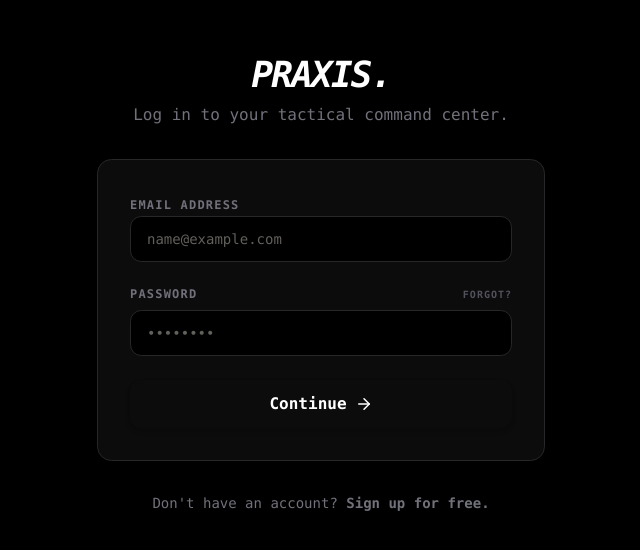
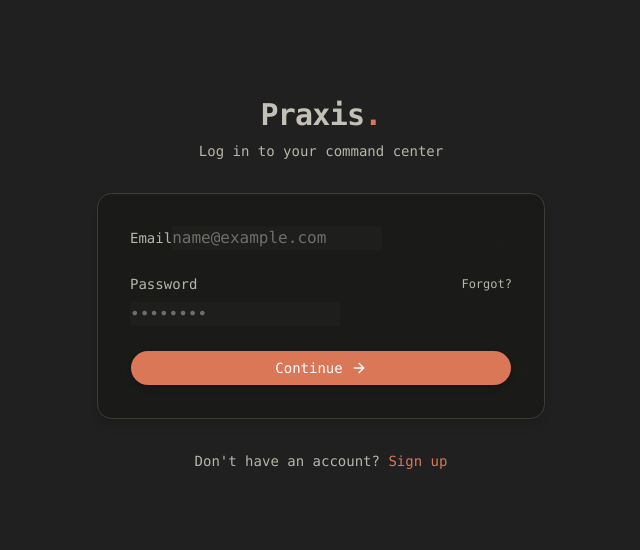
Before and after one commit to gangasingh007/Praxis, a Next.js app: page /login in a window 1280 px wide. Shown: the part 116-666 px from the top of the page, without its empty margins (319-959 px from the left). Built offline with nearby package versions, Linux system fonts and the light colour scheme; no server answers.

Commit message:
Ui updates

```diff
--- a/src/app/(auth)/login/page.tsx
+++ b/src/app/(auth)/login/page.tsx
@@ -4,6 +4,8 @@ import { useState } from "react";
 import { loginAction } from "@/actions/auth-actions";
 import Link from "next/link";
 import { ArrowRight, Loader2 } from "lucide-react";
+import { Button } from "@/components/ui/button";
+
 
 export default function LoginPage() {
   const [error, setError] = useState<string | null>(null);
@@ -20,62 +22,100 @@ export default function LoginPage() {
   }
 
   return (
-    <div className="min-h-screen flex items-center justify-center bg-black p-6">
+    <div className="min-h-screen flex items-center justify-center bg-background relative px-6">
+
+      {/* 🌌 Background Glow */}
+      <div className="absolute inset-0 -z-10 overflow-hidden">
+        <div className="absolute top-[-20%] left-1/2 -translate-x-1/2 w-[700px] h-[700px] bg-primary/20 blur-[120px] rounded-full" />
+        <div className="absolute bottom-[-20%] right-[-10%] w-[600px] h-[600px] bg-purple-500/10 blur-[120px] rounded-full" />
+      </div>
+
       <div className="w-full max-w-md space-y-8 animate-in fade-in zoom-in-95 duration-500">
+
+        {/* 🧠 Header */}
         <div className="text-center space-y-2">
-          <h1 className="text-4xl font-black tracking-tighter text-white uppercase italic">
-            Praxis<span className="text-primary-600">.</span>
+          <h1 className="text-3xl font-bold tracking-tight">
+            Praxis<span className="text-primary">.</span>
           </h1>
-          <p className="text-zinc-500 font-medium">Log in to your tactical command center.</p>
+          <p className="text-muted-foreground text-sm">
+            Log in to your command center
+          </p>
         </div>
 
-        <div className="bg-zinc-900/50 border border-zinc-800 p-8 rounded-2xl backdrop-blur-sm shadow-2xl">
+        {/* 🧾 Card */}
+        <div className="bg-card/60 border border-border backdrop-blur-xl p-8 rounded-2xl shadow-xl">
+
           <form action={handleSubmit} className="space-y-6">
+
+            {/* Email */}
             <div className="space-y-2">
-              <label className="text-xs font-bold uppercase tracking-widest text-zinc-500">Email Address</label>
+              <label className="text-sm font-medium text-muted-foreground">
+                Email
+              </label>
               <input
                 name="email"
                 type="email"
                 required
-                className="w-full bg-black border border-zinc-800 rounded-xl px-4 py-3 text-sm focus:outline-none focus:ring-2 focus:ring-primary-500/50 transition-all"
                 placeholder="name@example.com"
+                className="bg-background/60 border-border focus-visible:ring-1 focus-visible:ring-primary"
               />
             </div>
 
+            {/* Password */}
             <div className="space-y-2">
               <div className="flex items-center justify-between">
-                <label className="text-xs font-bold uppercase tracking-widest text-zinc-500">Password</label>
-                <Link href="#" className="text-[10px] font-bold text-zinc-600 hover:text-primary-500 transition-colors uppercase tracking-widest">Forgot?</Link>
+                <label className="text-sm font-medium text-muted-foreground">
+                  Password
+                </label>
+                <Link
+                  href="#"
+                  className="text-xs text-muted-foreground hover:text-primary transition"
+                >
+                  Forgot?
+                </Link>
               </div>
+
               <input
                 name="password"
                 type="password"
                 required
-                className="w-full bg-black border border-zinc-800 rounded-xl px-4 py-3 text-sm focus:outline-none focus:ring-2 focus:ring-primary-500/50 transition-all"
                 placeholder="••••••••"
+                className="bg-background/60 border-border focus-visible:ring-1 focus-visible:ring-primary"
               />
             </div>
 
+            {/* Error */}
             {error && (
-              <div className="p-3 bg-red-500/10 border border-red-500/20 rounded-xl text-red-500 text-xs font-medium animate-in slide-in-from-top-2">
+              <div className="text-sm text-red-500 bg-red-500/10 border border-red-500/20 px-3 py-2 rounded-md">
                 {error}
               </div>
             )}
 
-            <button
+            {/* Submit */}
+            <Button
               type="submit"
               disabled={isLoading}
-              className="w-full bg-primary-600 hover:bg-primary-500 text-white font-bold py-3 rounded-xl transition-all shadow-lg shadow-primary-600/20 active:scale-95 disabled:opacity-50 flex items-center justify-center gap-2"
+              className="w-full gap-2 shadow-lg hover:shadow-primary/30 transition-all duration-300"
             >
-              {isLoading ? <Loader2 className="animate-spin" size={18} /> : <>Continue <ArrowRight size={18} /></>}
-            </button>
+              {isLoading ? (
+                <Loader2 className="animate-spin" size={18} />
+              ) : (
+                <>
+                  Continue <ArrowRight size={18} />
+                </>
+              )}
+            </Button>
           </form>
         </div>
 
-        <p className="text-center text-sm text-zinc-500">
+        {/* Footer */}
+        <p className="text-center text-sm text-muted-foreground">
           Don&apos;t have an account?{" "}
-          <Link href="/register" className="text-primary-500 font-bold hover:text-primary-400 transition-colors">
-            Sign up for free.
+          <Link
+            href="/register"
+            className="text-primary font-medium hover:underline"
+          >
+            Sign up
           </Link>
         </p>
       </div>
--- a/src/app/globals.css
+++ b/src/app/globals.css
@@ -130,9 +130,9 @@
 }
 
 .dark {
-  --background: oklch(0.2679 0.0036 106.6427);
+  --background: oklch(24.354% 0.00003 271.152);
   --foreground: oklch(0.8074 0.0142 93.0137);
-  --card: oklch(0.2679 0.0036 106.6427);
+  --card: oklch(20.863% 0.00192 106.761);
   --card-foreground: oklch(0.9818 0.0054 95.0986);
   --popover: oklch(0.3085 0.0035 106.6039);
   --popover-foreground: oklch(0.9211 0.0040 106.4781);
--- a/src/app/page.tsx
+++ b/src/app/page.tsx
@@ -1,105 +1,11 @@
-import Link from "next/link";
-import { ArrowRight, Zap, Target, BarChart3 } from "lucide-react";
 import { getSession } from "@/lib/auth";
+import { redirect } from "next/navigation";
 
 export default async function LandingPage() {
   const session = await getSession();
-
-  return (
-    <div className="min-h-screen bg-black text-white selection:bg-primary-500/30 overflow-x-hidden">
-      {/* Background gradients */}
-      <div className="fixed inset-0 bg-[radial-gradient(ellipse_at_top,_var(--tw-gradient-stops))] from-primary-900/20 via-black to-black z-0 pointer-events-none" />
-
-      {/* Navigation */}
-      <nav className="fixed top-0 w-full z-50 border-b border-white/5 bg-black/50 backdrop-blur-xl">
-        <div className="max-w-7xl mx-auto px-6 h-20 flex items-center justify-between">
-          <div className="flex items-center gap-2">
-            <div className="w-8 h-8 bg-primary-600 rounded-lg flex items-center justify-center font-black italic">P</div>
-            <span className="text-xl font-black tracking-tighter uppercase italic">Praxis</span>
-          </div>
-
-          <div className="flex items-center gap-6">
-            {session ? (
-              <Link href="/planner" className="px-5 py-2 text-sm font-bold bg-white text-black rounded-full hover:bg-zinc-200 transition-all flex items-center gap-2">
-                Dashboard <ArrowRight size={16} />
-              </Link>
-            ) : (
-              <>
-                <Link href="/login" className="text-sm font-bold text-zinc-400 hover:text-white transition-colors">Sign In</Link>
-                <Link href="/register" className="px-5 py-2 text-sm font-bold bg-white text-black rounded-full hover:bg-zinc-200 transition-all">
-                  Join Praxis
-                </Link>
-              </>
-            )}
-          </div>
-        </div>
-      </nav>
-
-      {/* Hero Section */}
-      <section className="relative pt-40 pb-20 px-6 z-10">
-        <div className="max-w-5xl mx-auto text-center space-y-8">
-          <div className="inline-flex items-center gap-2 px-3 py-1 rounded-full border border-primary-500/20 bg-primary-500/5 text-primary-400 text-xs font-bold uppercase tracking-widest">
-            <Zap size={14} /> The Ultimate Productivity Protocol
-          </div>
-
-          <h1 className="text-6xl md:text-8xl font-black tracking-tighter leading-[0.9] uppercase italic">
-            Master your <span className="text-primary-600">time.</span><br />
-            Command your <span className="text-zinc-600">destiny.</span>
-          </h1>
-
-          <p className="max-w-2xl mx-auto text-lg text-zinc-400 font-medium">
-            A tactical time-blocking system designed for high-performers. Praxis blends advanced planning, habit tracking, and deep focus.
-          </p>
-
-          <div className="flex flex-col sm:flex-row items-center justify-center gap-4 pt-4">
-            {session ? (
-              <Link href="/planner" className="w-full sm:w-auto px-8 py-4 bg-primary-600 text-white font-black uppercase italic tracking-tighter rounded-xl hover:bg-primary-500 transition-all shadow-2xl shadow-primary-600/20 flex items-center justify-center gap-2">
-                Go to Dashboard <ArrowRight size={20} />
-              </Link>
-            ) : (
-              <Link href="/register" className="w-full sm:w-auto px-8 py-4 bg-primary-600 text-white font-black uppercase italic tracking-tighter rounded-xl hover:bg-primary-500 transition-all shadow-2xl shadow-primary-600/20 flex items-center justify-center gap-2">
-                Get Started <ArrowRight size={20} />
-              </Link>
-            )}
-            <button className="w-full sm:w-auto px-8 py-4 bg-zinc-900 text-white font-black uppercase italic tracking-tighter rounded-xl border border-zinc-800 hover:bg-zinc-800 transition-all">
-              View Protocol
-            </button>
-          </div>
-        </div>
-      </section>
-
-      {/* Feature Grid */}
-      <section className="relative max-w-7xl mx-auto px-6 py-20 z-10">
-        <div className="grid md:grid-cols-3 gap-6">
-          <FeatureCard
-            icon={<Target className="text-primary-500" />}
-            title="Time Blocking"
-            description="Drag-and-drop tactical scheduling with a precision timeline and deep work indicators."
-          />
-          <FeatureCard
-            icon={<Zap className="text-yellow-500" />}
-            title="Habit Protocols"
-            description="Build unstoppable momentum with streak tracking and AI-powered reward systems."
-          />
-          <FeatureCard
-            icon={<BarChart3 className="text-emerald-500" />}
-            title="Deep Insights"
-            description="Visualize your performance data to optimize your workflows and reclaim your focus."
-          />
-        </div>
-      </section>
-    </div>
-  );
+  if (session) {
+    redirect("/planner");
+  }
+  else redirect("/login");
+return null;
 }
-
-function FeatureCard({ icon, title, description }: { icon: React.ReactNode, title: string, description: string }) {
-  return (
-    <div className="p-8 bg-zinc-900/30 border border-zinc-800 rounded-2xl hover:border-zinc-700 transition-all group backdrop-blur-sm">
-      <div className="w-12 h-12 bg-black rounded-xl flex items-center justify-center mb-6 group-hover:scale-110 transition-transform">
-        {icon}
-      </div>
-      <h3 className="text-xl font-black uppercase italic tracking-tighter mb-3">{title}</h3>
-      <p className="text-zinc-500 text-sm leading-relaxed font-medium">{description}</p>
-    </div>
-  );
-}
```
